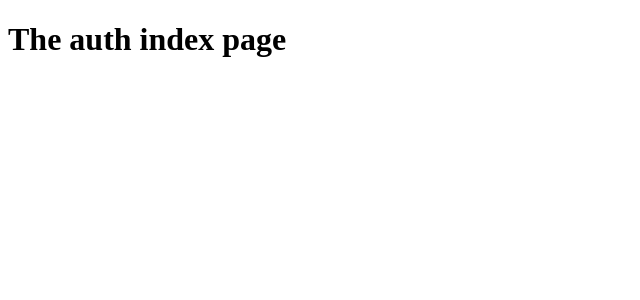
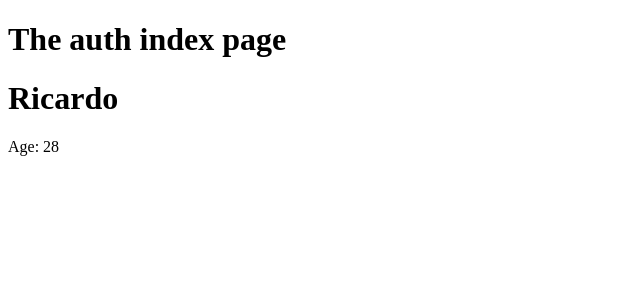
Before and after one commit to ricmeira/React-Complete-Guide-Course, a Next.js app in the folder Section23-NextJS/: page /auth in a window 1280 px wide. Shown: the top 300 px of the page, without its empty margins (0-640 px from the left). Built offline with nearby package versions, Linux system fonts and the light colour scheme.

Commit message:
Lecture 389: NextJS - Components and pages

```diff
--- /dev/null
+++ b/Section23-NextJS/components/User.js
@@ -0,0 +1,10 @@
+import React from 'react';
+
+const user = props => (
+    <div>
+        <h1>{props.name}</h1>
+        <p>Age: {props.age}</p>
+    </div>
+);
+
+export default user;
--- a/Section23-NextJS/pages/auth/index.js
+++ b/Section23-NextJS/pages/auth/index.js
@@ -1,10 +1,12 @@
 import React from 'react';
+import User from '../../components/User';
 
 const authIndexPage = () => (
     <div>
         <h1>
             The auth index page
         </h1>
+        <User name="Ricardo" age={28}/>
     </div>
 );
 
```
